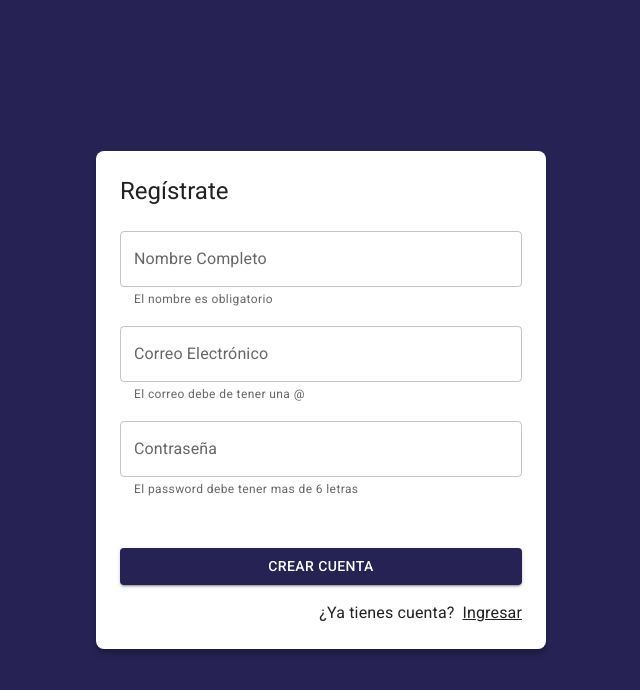
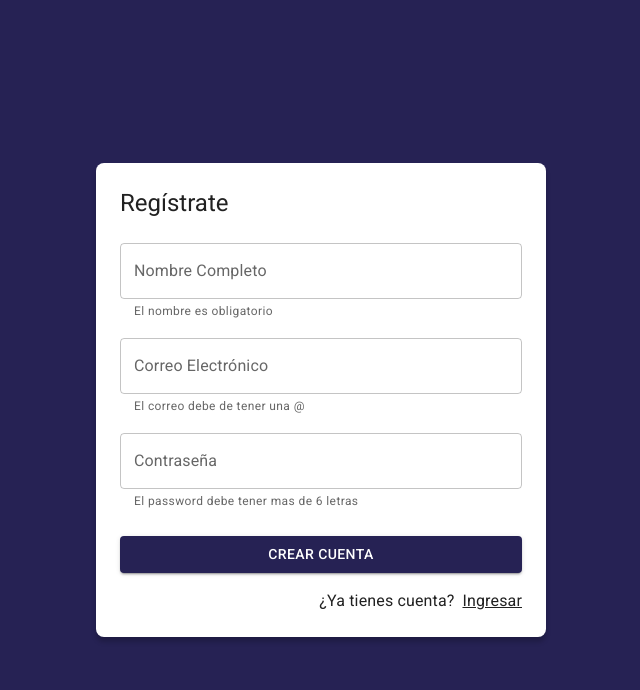
Before and after one commit to arosteguimaranto/Journal-App, a React (Vite) app: page /auth/register in a window 1280 px wide. Shown: the top 690 px of the page, without its empty margins (319-959 px from the left). Built offline with nearby package versions, Linux system fonts and the light colour scheme; no server answers.

Commit message:
Animaciones para la aplicación

```diff
--- a/index.html
+++ b/index.html
@@ -3,11 +3,16 @@
 <html lang="en">
   <head>
     <meta charset="UTF-8" />
+
     <link rel="icon" type="image/svg+xml" href="/vite.svg" />
     <meta name="viewport" content="width=device-width, initial-scale=1.0" />
     <title>JournalApp</title>
 
     <link rel="stylesheet" href="https://fonts.googleapis.com/css?family=Roboto:300,400,500,700&display=swap"/>
+    <link
+    rel="stylesheet"
+    href="https://cdnjs.cloudflare.com/ajax/libs/animate.css/4.1.1/animate.min.css"
+  />
   </head>
   <body>
     <div id="root"></div>
--- a/src/auth/layout/AuthLayout.jsx
+++ b/src/auth/layout/AuthLayout.jsx
@@ -4,6 +4,7 @@ import { Grid, Typography } from '@mui/material'
 export const AuthLayout = ({ children, title = '' }) => {
     return (
         <Grid
+
             container
             spacing={0}
             direction='column'
--- a/src/auth/pages/LoginPage.jsx
+++ b/src/auth/pages/LoginPage.jsx
@@ -35,7 +35,8 @@ export const LoginPage = () => {
 
   return (
     <AuthLayout title="Login">
-      <form onSubmit={ onSubmit } className='animate__animated animate__fadeIn animate__faster'>
+      <form onSubmit={ onSubmit }
+      className='animate__animated animate__fadeInDown'>
           <Grid container>
             <Grid item xs={ 12 } sx={{ mt: 2 }}>
               <TextField
--- a/src/auth/pages/RegisterPage.jsx
+++ b/src/auth/pages/RegisterPage.jsx
@@ -49,7 +49,8 @@ export const RegisterPage = () => {
   return (
     <AuthLayout title='Regístrate' >
 
-      <form onSubmit={onSubmit}>
+      <form onSubmit={onSubmit}
+      className='animate__animated animate__fadeInUp'>
 
         <Grid container>
           <Grid item xs={12} sx={{ mt: 2 }}>
@@ -113,7 +114,7 @@ export const RegisterPage = () => {
 
           <Grid
             container
-            spacing={2} sx={{ mb: 2, mt: 1 }}>
+            spacing={2} sx={{ mb: 2 }}>
             <Grid item xs={12}>
               <Button
                 disable={isCheckingAuthentication}
--- a/src/journal/layout/JournalLayout.jsx
+++ b/src/journal/layout/JournalLayout.jsx
@@ -9,7 +9,7 @@ const drawerWith = 240;
 
 export const JournalLayout = ({ children }) => {
     return (
-        <Box sx={{ display: 'flex' }}>
+        <Box sx={{ display: 'flex' }} className='animate__animated animate__slideInLeft'>
             <Navbar drawerWidth={drawerWith}/>
 
             <SideBar drawerWidth={drawerWith} />
--- a/src/journal/views/NoteView.jsx
+++ b/src/journal/views/NoteView.jsx
@@ -26,6 +26,7 @@ export const NoteView = () => {
                     placeholder="Ingrese un titulo"
                     label="Titulo"
                     sx={{ border: 'none', mb: 1 }}
+                    className='animate__animated animate__slideInLeft'
                 />
                 <TextField
                     type="text"
--- a/src/journal/views/NothingSelectedView.jsx
+++ b/src/journal/views/NothingSelectedView.jsx
@@ -4,6 +4,7 @@ import { Grid, Typography } from "@mui/material"
 export const NothingSelectedView = () => {
   return (
     <Grid
+      className='animate__animated animate__slideInLeft'
       container
       spacing={0}
       direction='column'
@@ -15,7 +16,7 @@ export const NothingSelectedView = () => {
         <StarOutline sx={{ fontSize: 100, color: "white" }} />
       </Grid>
       <Grid item xs={12}>
-      <Typography color='white' variant="h5"> Selecciona o crea una Entrada </Typography>
+        <Typography color='white' variant="h5"> Selecciona o crea una Entrada </Typography>
       </Grid>
 
     </Grid>
```
